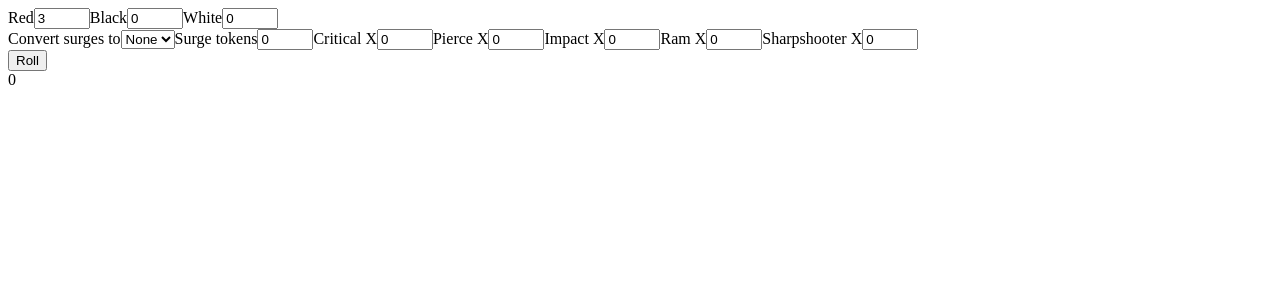
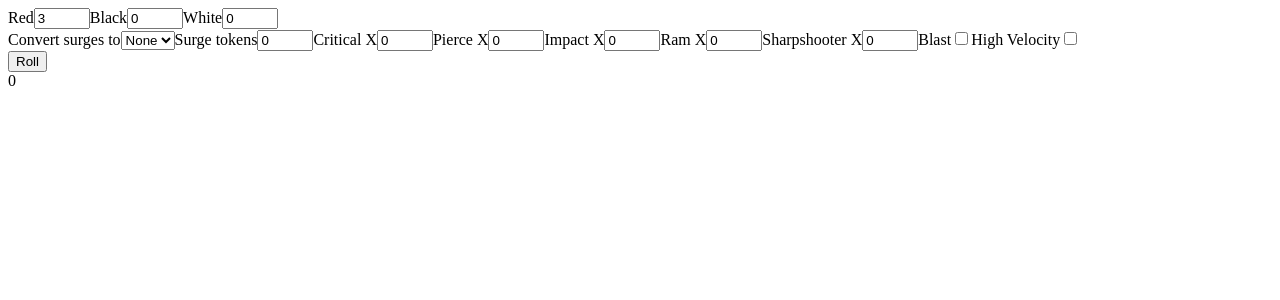
Before and after one commit to Borrelhapje/legion-roller, a React (Vite) app: page / in a window 1280 px wide. Shown: the top 300 px of the page. Built offline with nearby package versions, Linux system fonts and the light colour scheme.

Commit message:
Add rest of atk configs

```diff
--- a/src/index.tsx
+++ b/src/index.tsx
@@ -367,7 +367,10 @@ function App() {
                 <NumInput v={config.impact} setV={(v) => setConfig(prev => {return {...prev, impact: v}})} label="Impact X"/>
                 <NumInput v={config.ram} setV={(v) => setConfig(prev => {return {...prev, ram: v}})} label="Ram X"/>
                 <NumInput v={config.sharpShooter} setV={(v) => setConfig(prev => {return {...prev, sharpShooter: v}})} label="Sharpshooter X"/>
-
+                <label htmlFor="blast">Blast</label>
+                <input id="blast" type="checkbox" checked={config.blast} onChange={(e) => setConfig(prev => {return {...prev, blast: e.target.checked}})}/>
+                <label htmlFor="highvelocity">High Velocity</label>
+                <input id="highvelocity" type="checkbox" checked={config.highVelocity} onChange={(e) => setConfig(prev => {return {...prev, highVelocity: e.target.checked}})}/>
             </div>
         </div>
         <button onClick={(e) => {
```
